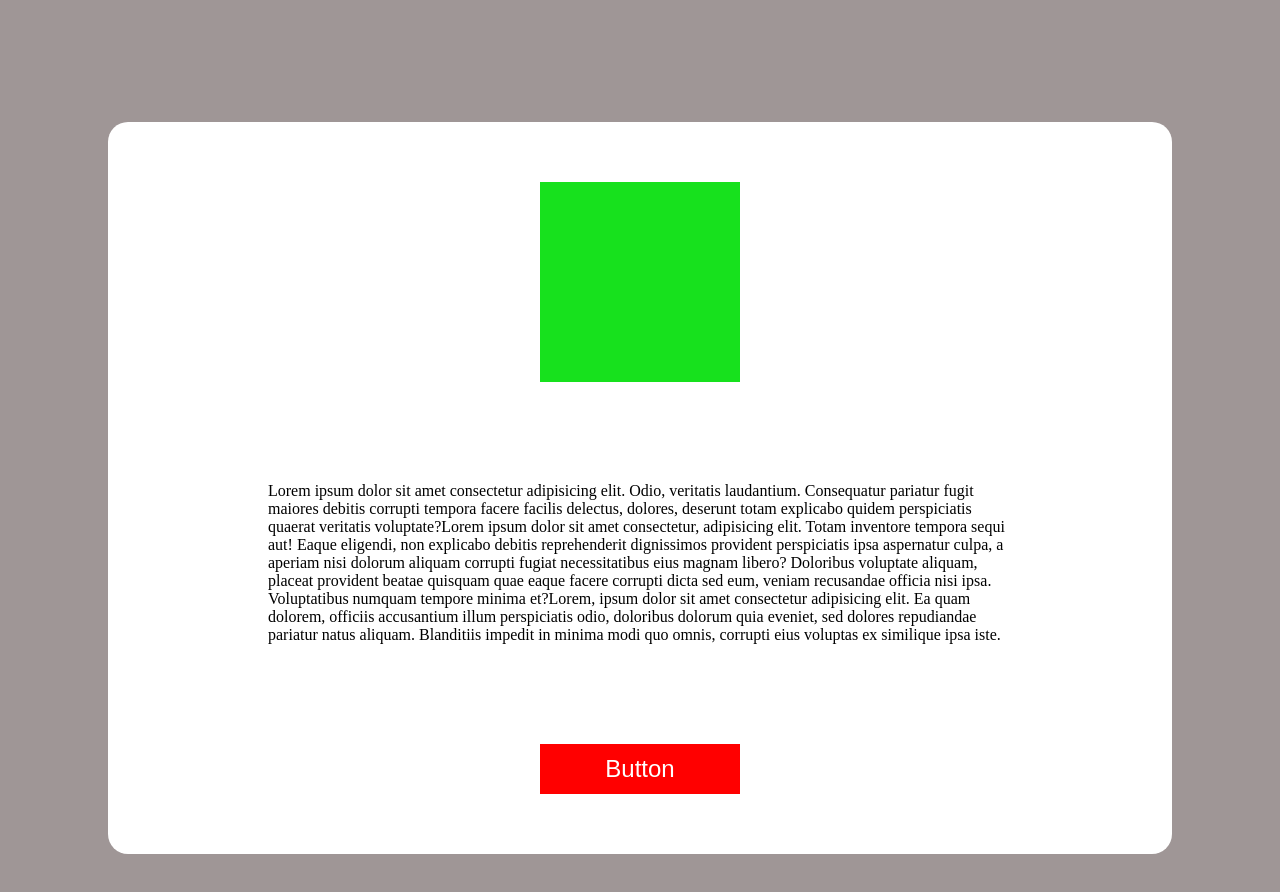
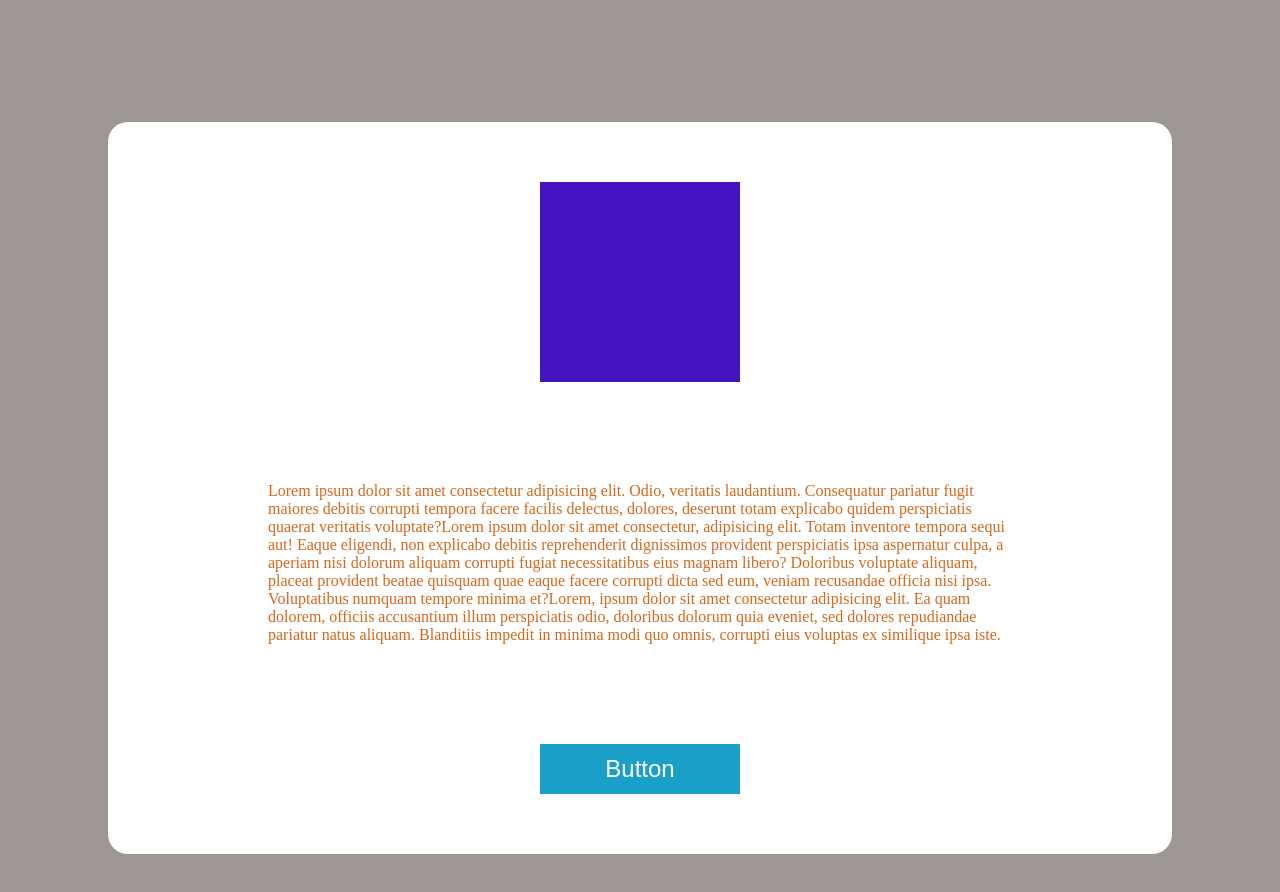
Before and after one commit to Esenaz/Lesson15, a plain HTML site: page index.html in a window 1280 px wide. Drawn offline with Linux system fonts and the light colour scheme.

Commit message:
change styles

```diff
--- a/style.css
+++ b/style.css
@@ -14,14 +14,15 @@ body {
     padding: 60px;
     background-color: white;
     margin: 100px;
+    color: chocolate;
 }
 .pic{
     width: 200px;
     height: 200px;
-    background-color: rgb(23, 225, 29);
+    background-color: rgb(68, 20, 192);
 }
 button {
-    background-color: red;
+    background-color: rgb(25, 159, 200);
     color: white;
     border: none;
     width: 200px;
```
